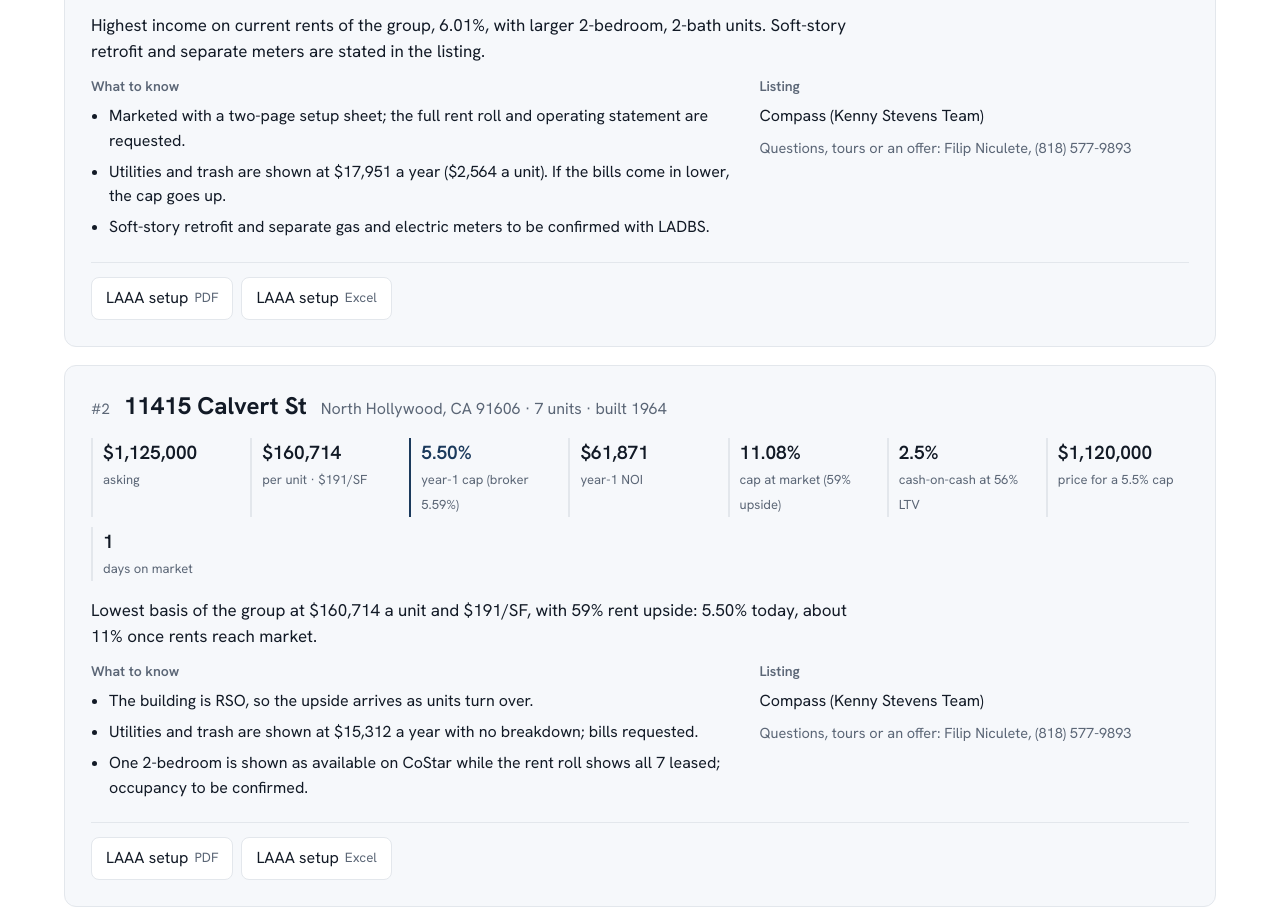
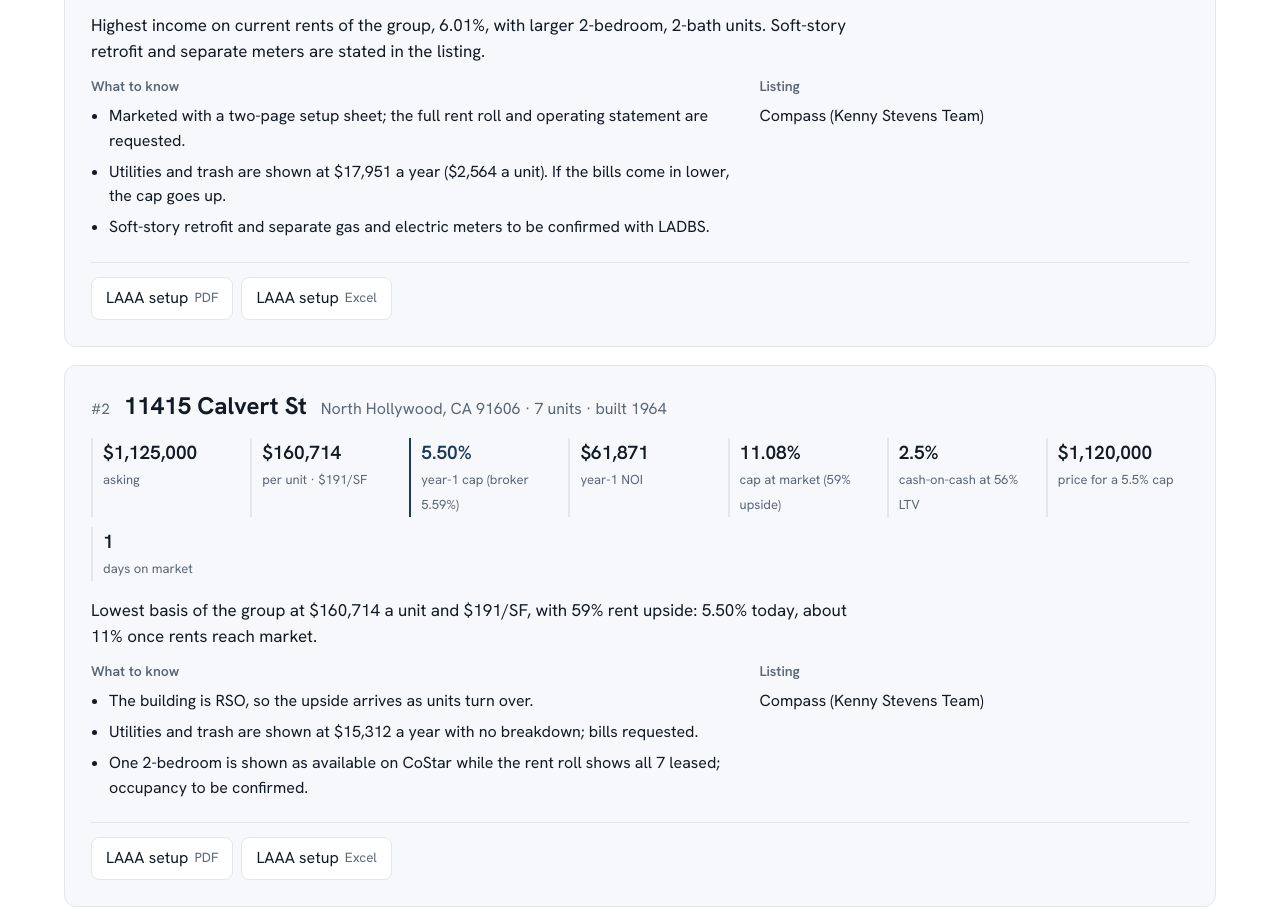
Before and after one commit to LAAA-Deploys/onmarket, a plain HTML site: page south-valley-1125/index.html in a window 1280 px wide. Shown: the part 2320-3230 px from the top of the page. Drawn offline with Linux system fonts and the light colour scheme.

Commit message:
South Valley page: remove per-deal contact line
Co-Authored-By: Claude Opus 5.5 <noreply@anthropic.com>

```diff
--- a/south-valley-1125/index.html
+++ b/south-valley-1125/index.html
@@ -170,7 +170,7 @@ document.getElementById('deals').innerHTML = D.map(d => {
   <p class="why">${esc(d.why)}</p>
   <div class="cols">
     <div><h4>What to know</h4><ul>${d.flags.map(f => `<li>${esc(f)}</li>`).join('')}</ul></div>
-    <div class="bk"><h4>Listing</h4><p>${esc(d.firm)}</p><p class="ask">Questions, tours or an offer: Filip Niculete, (818) 577-9893</p></div>
+    <div class="bk"><h4>Listing</h4><p>${esc(d.firm)}</p></div>
   </div>
   <div class="acts">
     <a class="btn" href="${esc(d.setup.pdf)}" target="_blank" rel="noopener">LAAA setup <small>PDF</small></a>
```
